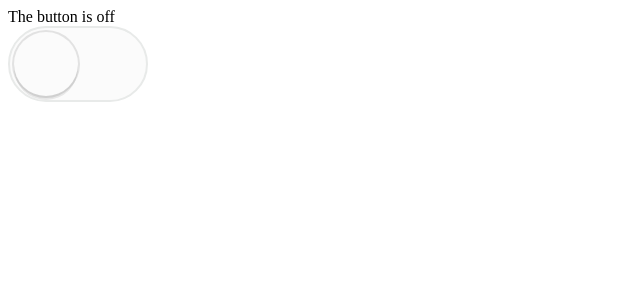
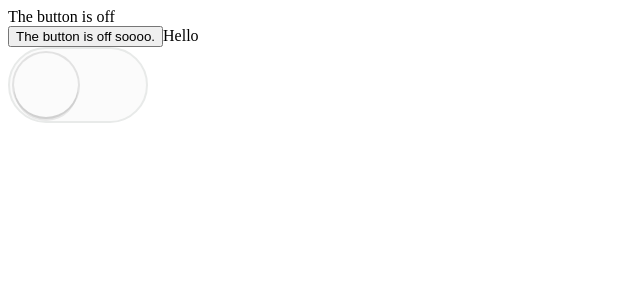
Before and after one commit to dunghd/create-react-ts-from-scratch, a React app: page / in a window 1280 px wide. Shown: the top 300 px of the page, without its empty margins (0-640 px from the left). Built offline with nearby package versions, Linux system fonts and the light colour scheme.

Commit message:
Compound components - 2

```diff
--- a/src/App.js
+++ b/src/App.js
@@ -14,7 +14,10 @@ function Toggle({ children }) {
   // return <Switch on={on} onClick={toggle} />;
 
   return React.Children.map(children, (child) => {
-    return React.cloneElement(child, { on, toggle });
+    if (allowTypes.includes(child.type)) {
+      return React.cloneElement(child, { on, toggle });
+    }
+    return child;
   });
 }
 
@@ -22,12 +25,20 @@ function Toggle({ children }) {
 
 // Accepts `on` and `children` props and returns `children` if `on` is true
 const ToggleOn = ({ on, children }) => (on ? children : null);
-
 // Accepts `on` and `children` props and returns `children` if `on` is false
 const ToggleOff = ({ on, children }) => (on ? null : children);
-
 // Accepts `on` and `toggle` props and returns the <Switch /> with those props.
 const ToggleButton = ({ on, toggle }) => <Switch on={on} onClick={toggle} />;
+
+const MyToggleButton = ({ on, toggle }) => {
+  return on ? (
+    <button onClick={toggle}>The button is on yo.</button>
+  ) : (
+    <button onClick={toggle}>The button is off soooo.</button>
+  );
+};
+
+const allowTypes = [ToggleOn, ToggleOff, ToggleButton, MyToggleButton];
 
 function App() {
   return (
@@ -35,6 +46,9 @@ function App() {
       <Toggle>
         <ToggleOn>The button is on</ToggleOn>
         <ToggleOff>The button is off</ToggleOff>
+        <br />
+        <MyToggleButton />
+        <span>Hello</span>
         <ToggleButton />
       </Toggle>
     </div>
```
